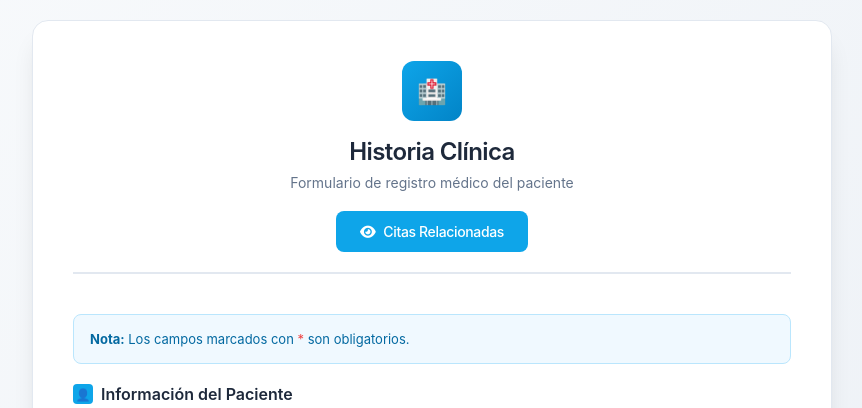
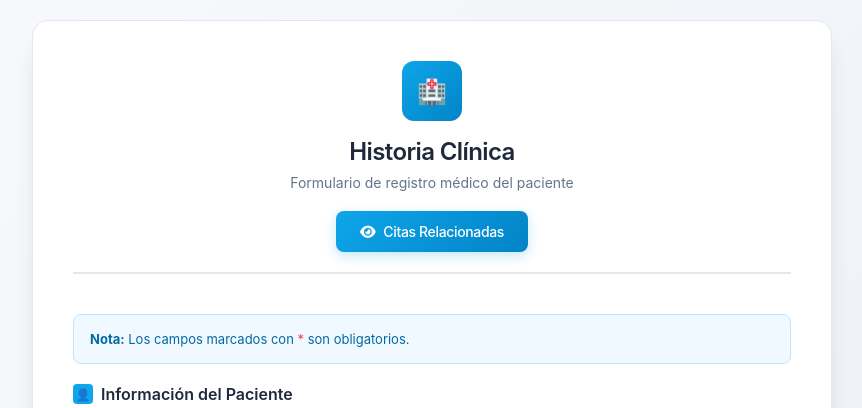
Before and after one commit to EdwinLozano24/Proyecto_SAB_2.0, a PHP site: page /views/administrador/historial/historialVisualizar.php in a window 1280 px wide. Shown: the top 408 px of the page, without its empty margins (208-1070 px from the left). Run offline with PHP 8.4, Linux system fonts and the light colour scheme.

Commit message:
Pruebas Historial Visualizar

```diff
--- a/Assets/css/historial/HistorialVisualizar.css
+++ b/Assets/css/historial/HistorialVisualizar.css
@@ -325,3 +325,30 @@ input[type="submit"]:active {
         transform: translateY(0);
     }
 }
+
+button.btn-citas,
+.btn-citas {
+  -webkit-appearance: none;
+  -moz-appearance: none;
+  appearance: none;
+
+  background: linear-gradient(135deg, #0ea5e9 0%, #0284c7 100%) !important;
+  background-color: #0ea5e9 !important;
+  color: #ffffff !important;
+
+  opacity: 1 !important;
+  pointer-events: auto !important;
+  border: none !important;
+  box-shadow: 0 4px 12px rgba(14,165,233,0.25) !important;
+}
+
+/* Si estaba siendo puesto como 'disabled' por CSS */
+button.btn-citas[disabled] {
+  opacity: 0.6; /* si quieres un aspecto disabled cuando realmente lo esté */
+}
+
+/* Asegura hover activo */
+button.btn-citas:hover {
+  transform: translateY(-1px);
+  box-shadow: 0 6px 18px rgba(14,165,233,0.28);
+}
```
